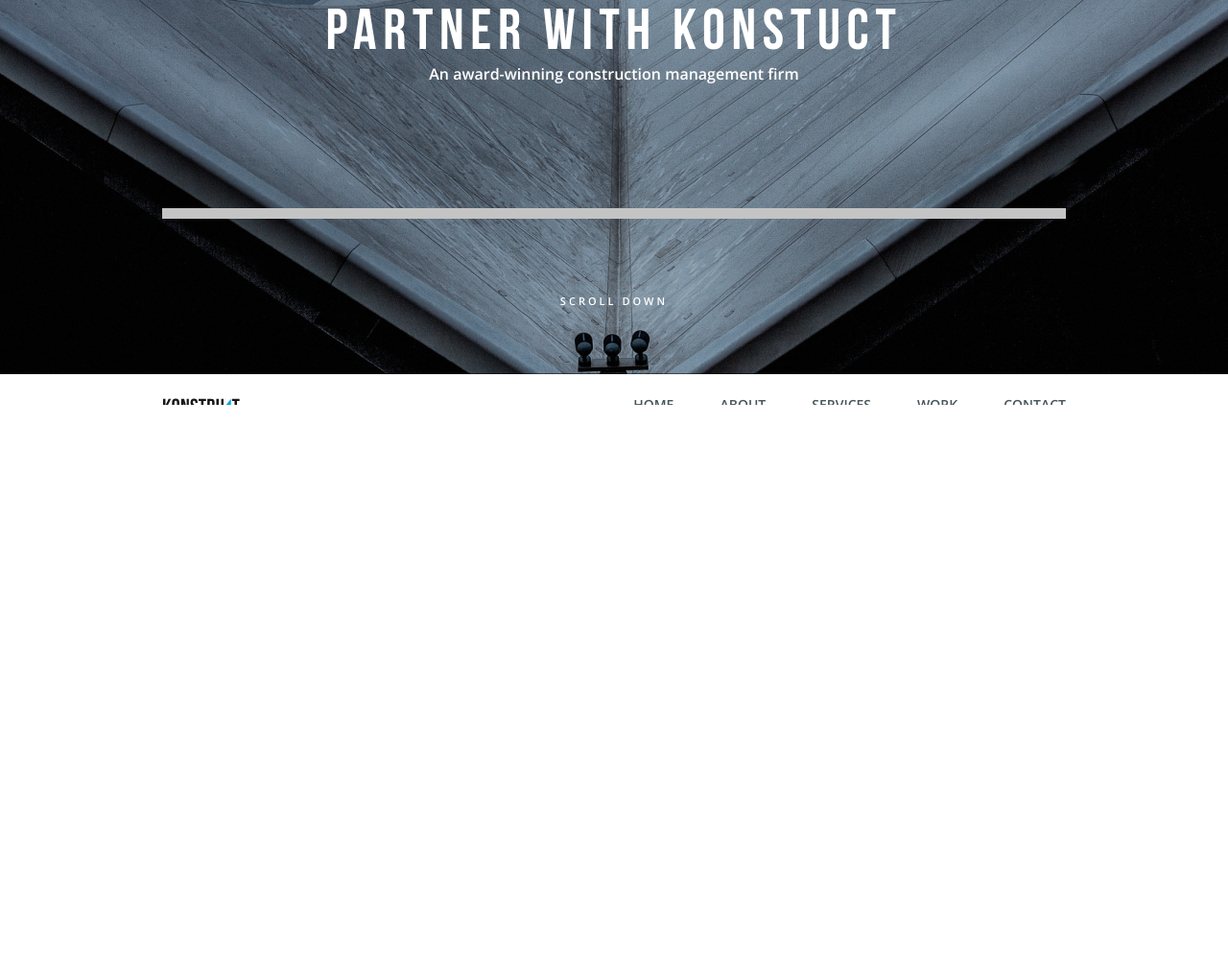
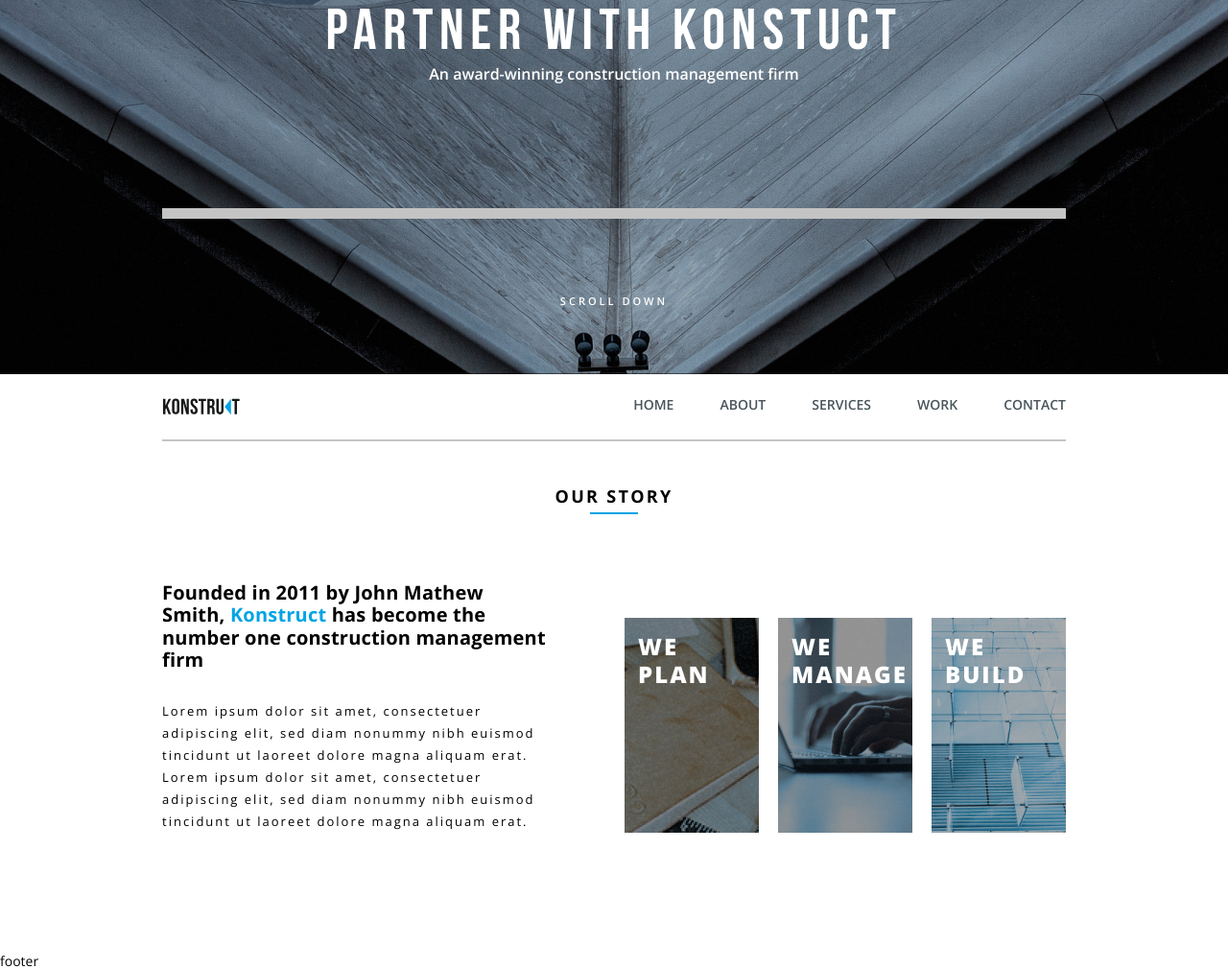
Before and after one commit to dafot/konstrakt, a plain HTML site: page index.html in a window 1280 px wide. Shown: the part 378-1387 px from the top of the page at 96% size. Before the commit the page ends 800 px from the top, so only its background shows below. Drawn offline with nearby package versions, Linux system fonts and the light colour scheme.

Commit message:
finished the our-story section

```diff
--- a/index.html
+++ b/index.html
@@ -20,7 +20,7 @@
           <div class="header__container container">
             <div class="header__body">
               <a href="#" class="header__logo logo">
-                        <img src="img/header/logo.svg" alt="logo"/>
+                <img src="img/header/logo.svg" alt="logo" />
               </a>
               <div class="header__txt-wrapper">
                 <h1 class="header__title h1-title">partner with konstuct</h1>
@@ -55,10 +55,53 @@
                 <a href="#" class="nav__link">contact</a>
               </li>
             </ul>
-
+          </nav>
+        </div>
+      </header>
+      <main class="main">
+        <section class="our-story">
+          <div class="our-story__container container">
+            <h2 class="our-story__title section-title">our story</h2>
+            <div class="our-story__body">
+              <div class="our-story__col">
+                <div class="our-story__txt-wrapper">
+                  <p class="our-story__strong-txt">
+                    Founded in 2011 by John Mathew Smith, <spacn class="accent-color">Konstruct</spacn> has become
+                    the number one construction management firm
+                  </p>
+                  <p class="our-story__txt">
+                    Lorem ipsum dolor sit amet, consectetuer adipiscing elit,
+                    sed diam nonummy nibh euismod tincidunt ut laoreet dolore
+                    magna aliquam erat. Lorem ipsum dolor sit amet, consectetuer
+                    adipiscing elit, sed diam nonummy nibh euismod tincidunt ut
+                    laoreet dolore magna aliquam erat.
+                  </p>
                 </div>
               </div>
-      </header>
+              <div class="our-story__col">
+                <ul class="our-story__cards-list">
+                    <li class="our-story__card-item">
+                        <div class="our-story__card" style="background-image: url(img/our-story/1.png)">
+                            <p class="our-story__card-descr">we<br>plan</p>
+                        </div>
+                    </li>
+                    <li class="our-story__card-item">
+                        <div class="our-story__card" style="background-image: url(img/our-story/2.png)">
+                            <p class="our-story__card-descr">we<br>manage</p>
+                        </div>
+                    </li>
+                    <li class="our-story__card-item">
+                        <div class="our-story__card" style="background-image: url(img/our-story/3.png)">
+                            <p class="our-story__card-descr">we<br>build</p>
+                        </div>
+                    </li>
+                </ul>
+              </div>
+            </div>
+          </div>
+        </section>
+      </main>
+      <footer class="footer">footer</footer>
     </div>
 
     <script src="js/script.js"></script>
--- a/scss/base/_base.scss
+++ b/scss/base/_base.scss
@@ -91,7 +91,7 @@ html {
 }
 .page {
 	max-width: 1440px;
-	height: 100%;
+	min-height: 100%;
 	margin: 0 auto;
 	overflow: hidden;
 }
--- a/scss/components/_components.scss
+++ b/scss/components/_components.scss
@@ -1 +1,3 @@
 @import "logo";
+
+@import "section-title";
--- /dev/null
+++ b/scss/components/_section-title.scss
@@ -0,0 +1,23 @@
+.section-title {
+    position: relative;
+    display: block;
+    min-width: 20rem;
+    font-size: 1.8rem;
+    font-weight: 700;
+    line-height: 100%;
+    letter-spacing: .23rem;
+    text-align: center;
+    text-transform: uppercase;
+
+    &:after {
+        content: '';
+        display: inline-block;
+        background-color: $accent-color;
+        width: 5rem;
+        height: .2rem;
+        position: absolute;
+        bottom: -10px;
+        left: 50%;
+        transform: translateX(-50%);
+    }
+}
--- /dev/null
+++ b/scss/sections/_our-story.scss
@@ -0,0 +1,72 @@
+.our-story {
+    padding: 4.8rem 0 12.7rem;
+}
+.our-story__container {
+}
+
+.our-story__title {
+    margin: 0 auto;
+    margin-bottom: 8rem;
+}
+
+.our-story__body {
+    display: flex;
+    justify-content: space-between;
+}
+.our-story__col {
+}
+.our-story__txt-wrapper {
+    max-width: 40.5rem;
+}
+.our-story__strong-txt {
+    font-size: 2rem;
+    line-height: 2.34rem;
+    letter-spacing: .02rem;
+    font-weight: 700;
+
+    margin-bottom: 3rem;
+}
+.accent-color {
+    color: $accent-color;
+}
+.our-story__txt {
+    font-size: 1.3rem;
+    line-height: 2.3rem;
+    letter-spacing: .2rem;
+}
+.our-story__cards-list {
+    display: flex;
+    height: 100%;
+    align-items: flex-end;
+    gap: 2rem;
+}
+.our-story__card-item {
+}
+.our-story__card {
+    width: 14rem;
+    height: 22.4rem;
+    padding: 1.5rem 1.4rem;
+}
+.our-story__card-descr {
+    font-size: 2.4rem;
+    line-height: 2.9rem;
+    letter-spacing: .2rem;
+    text-transform: uppercase;
+
+    color:$light;
+    font-weight: 800;
+}
+@media(max-width: 930px) {
+    .our-story__body,
+    .our-story__cards-list {
+        flex-direction: column;
+        align-items: center;
+        gap: 3rem;
+    }
+    .our-story__card {
+        width:40.5rem;
+        background-repeat: no-repeat;
+        background-position: center;
+        background-size: cover;
+    }
+}
--- a/scss/sections/_sections.scss
+++ b/scss/sections/_sections.scss
@@ -1 +1,3 @@
 @import "header";
+
+@import "our-story";
```
Also changed, not shown: css/style.css, img/our-story/1.png (added), img/our-story/2.png (added), img/our-story/3.png (added), 1 other file. Lines whose indentation alone changed are shown as unchanged.
